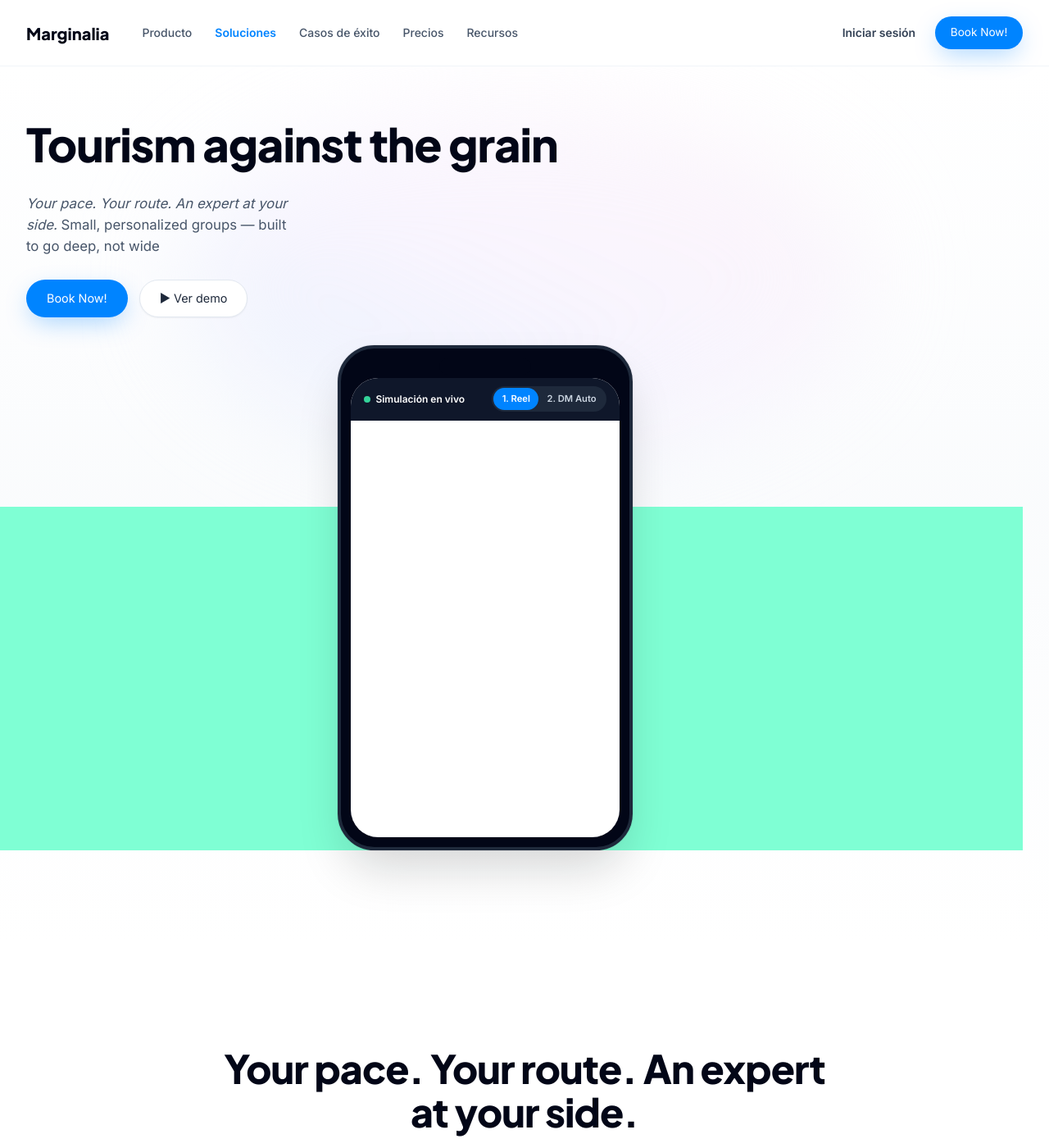
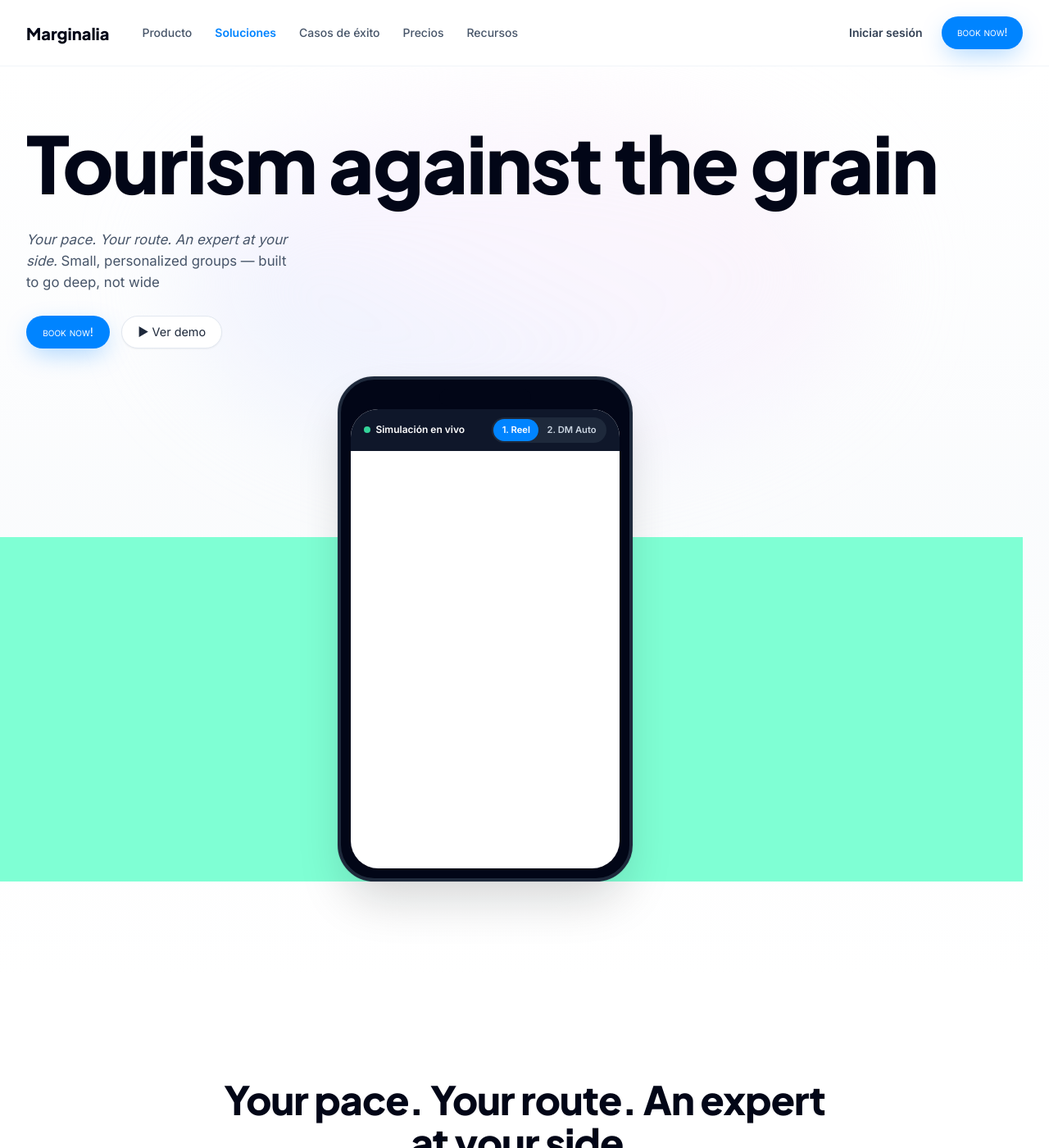
Before and after one commit to febr3s/service-template, a Jekyll site: the page built from index.markdown, in a window 1280 px wide and 1400 px high. Shown: the whole window at 82% size. Built offline with Jekyll 4.4.1, drawn with Linux system fonts in a browser that asks for light colours; some web fonts are replaced; some of the changed text lies outside the part shown.

Commit message:
fixing hero

```diff
--- a/_config.yml
+++ b/_config.yml
@@ -1,7 +1,7 @@
 title: Marginalia
 tagline: Tourism against the grain
 email: your-email@example.com
-cta: Book Now!
+cta: book now!
 description1: >- # this means to ignore newlines until "baseurl:"
   Your pace. Your route. An expert at your side.
 description2: >- # this means to ignore newlines until "baseurl:"
--- a/_includes/usecase-tabs_1.html
+++ b/_includes/usecase-tabs_1.html
@@ -3,7 +3,7 @@
     <div style="text-align:center;max-width:48rem;margin:0 auto 3rem;">
       <!-- <span class="chip chip--purple">Flujos diseñados para educadores</span> -->
       <h2 class="h2" style="margin-top:1rem;">{{ site.description1 }}</h2>
-      <p class="lead">{{ site.argument1 }}.</p>
+
     </div>
 
     <div class="usecases__grid">
@@ -62,5 +62,9 @@
         </div>
       </div>
     </div>
+
+    <div style="text-align:center;max-width:48rem;margin:0 auto 3rem;">
+      <p class="lead">{{ site.argument1 }}.</p>
+    </div>
   </div>
 </section>
--- a/assets/css/main.css
+++ b/assets/css/main.css
@@ -48,12 +48,12 @@ button, input { font: inherit; color: inherit; }
 
 .btn {
   display: inline-flex; align-items: center; justify-content: center; gap: .5rem;
-  padding: .70rem 1.50rem; border-radius: var(--r-full);
+  padding: .50rem 1.20rem; border-radius: var(--r-full);
   font-weight: 400; font-size: .90rem; border: 1px solid transparent;
   cursor: pointer; transition: transform .15s, background .2s, color .2s, box-shadow .2s;
   text-align: center;
 }
-.btn--primary { background: var(--blue); color: #fff; box-shadow: var(--sh-glow); }
+.btn--primary { background: var(--blue); font-variant: small-caps; color: #fff; box-shadow: var(--sh-glow); }
 .btn--primary:hover { background: var(--blue-dark); transform: translateY(-1px); }
 .btn--secondary { background: #fff; color: var(--s800); border-color: var(--s200); box-shadow: var(--sh-sm); }
 .btn--secondary:hover { background: var(--s50); }
@@ -134,7 +134,7 @@ button, input { font: inherit; color: inherit; }
 /* ---------- Hero ---------- */
 .hero {
   position: relative; overflow: hidden;
-  padding: 3rem 0 5rem;
+  padding: 2rem 0 5rem;
   background: linear-gradient(to bottom, #fff, rgba(248,250,252,.7), #fff);
 }
 @media (min-width: 1024px) { .hero { padding: 4rem 0 7rem; } }
@@ -153,7 +153,7 @@ button, input { font: inherit; color: inherit; }
 @media (min-width: 1024px) { .hero__copy { text-align: left; } }
 .hero__title {
   font-family: var(--display); font-weight: 900;
-  font-size: clamp(2.25rem, 5vw, 3.5rem);
+  font-size: clamp(2.25rem, 8vw, 6rem);
   line-height: 1.1; letter-spacing: -.02em; color: var(--s950);
 }
 .hero__title em {
```
